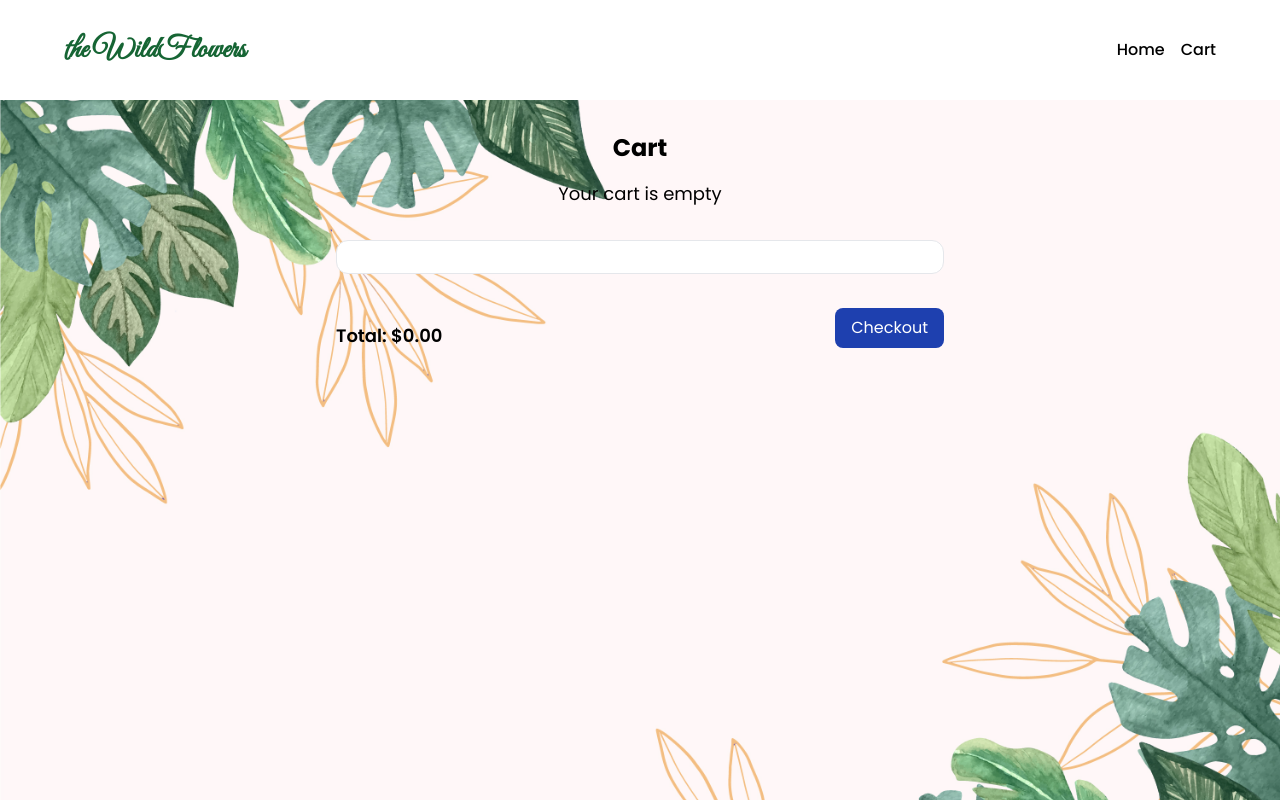
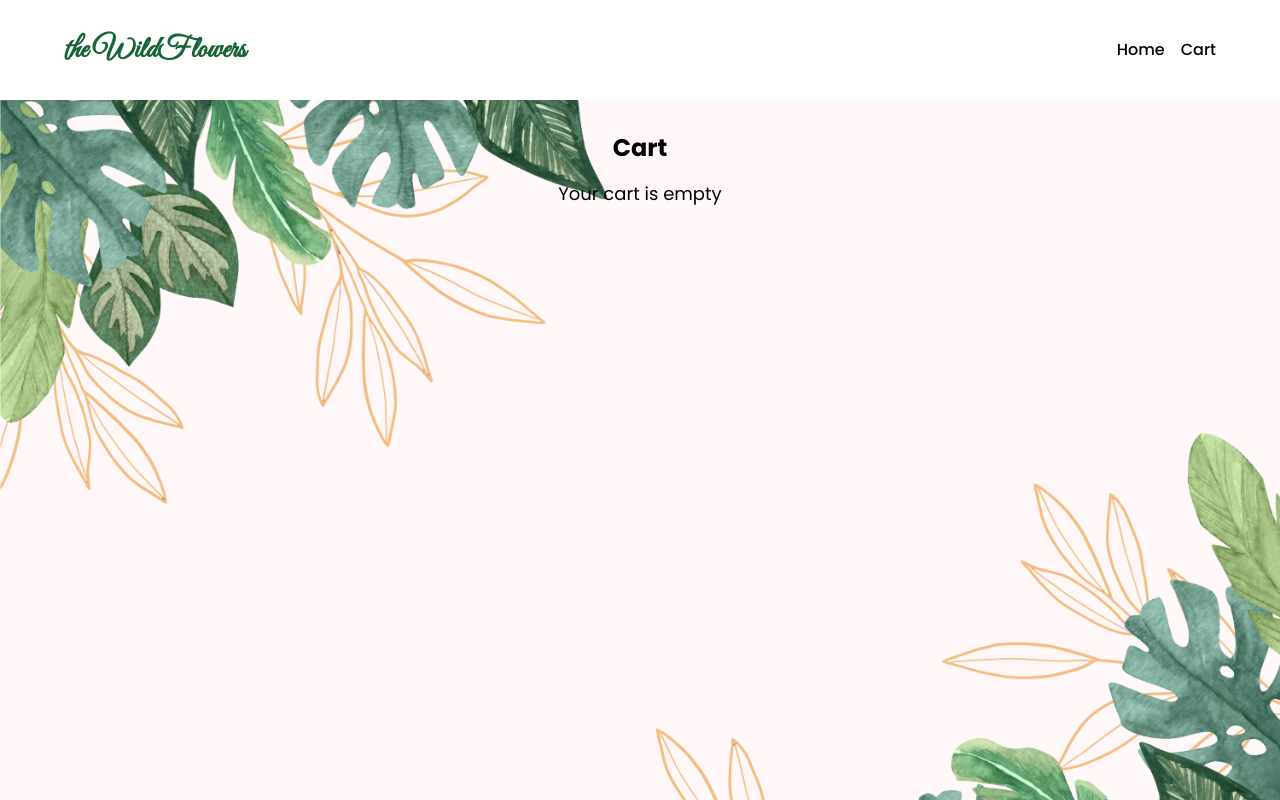
Before and after one commit to Ne0sky/theWildflowers, a React (Vite) app: page /cart in a window 1280 px wide. Shown: the top 800 px of the page. Built offline with nearby package versions, Linux system fonts and the light colour scheme.

Commit message:
fix refresh cart after checkout

```diff
--- a/src/pages/Cart.jsx
+++ b/src/pages/Cart.jsx
@@ -21,18 +21,18 @@ const Cart = () => {
     };
 
     const handleAddQuantity = (_item) => {
-        return () =>{
+        return () => {
             increaseQuantity(_item);
             localStorage.setItem('cartItems', JSON.stringify(cart.items.map(item => item.id === _item.id ? { ...item, quantity: item.quantity + 1 } : item)))
         }
     }
 
     const handleReduceQuantity = (_item) => {
-        return () =>{
-            if(_item.quantity > 1){
+        return () => {
+            if (_item.quantity > 1) {
                 decreaseQuantity(_item);
                 localStorage.setItem('cartItems', JSON.stringify(cart.items.map(item => item.id === _item.id ? { ...item, quantity: item.quantity - 1 } : _item)))
-            }else{
+            } else {
                 handleRemoveFromCart(_item.id)();
             }
         }
@@ -53,8 +53,10 @@ const handleCheckout = () => {
                 </p>
             )}
             <div className='grid grid-cols-1 gap-4 w-full md:w-[80%] lg:w-1/2 py-8'>
+                {
+                    cart.items.length > 0 &&
                     <ul className="grid grid-cols-1 gap-4 w-full border rounded-xl p-4 bg-white">
-                {cart.items.map((item,index) => (
+                        {cart.items.length > 0 && cart.items.map((item, index) => (
                             <li key={item.id} className={` rounded p-2  flex items-center justify-between ${index !== cart.items.length - 1 ? 'border-b' : ''}`}>
                                 <div className="flex flex-col md:flex-row items-center space-x-4 w-1/3">
                                     <img src={item.image} alt={item.name} className="w-12 h-12 object-cover" />
@@ -78,13 +80,18 @@ const handleCheckout = () => {
                             </li>
                         ))}
                     </ul>
+                }
+                {cart.items.length > 0 &&
                     <div className='flex items-center justify-between'>
                         <h3 className="text-lg font-semibold mt-8">Total: ${cart.items.reduce((acc, item) => acc + item.price * item.quantity, 0).toFixed(2)}</h3>
 
 
                         <button className="bg-blue-800 text-white px-4 py-2 rounded-lg mt-4" onClick={handleCheckout}>Checkout</button>
                     </div>
+                }
+
             </div>
+
         </div>
     );
 };
--- a/src/pages/Checkout.jsx
+++ b/src/pages/Checkout.jsx
@@ -2,7 +2,7 @@ import React, { useState } from 'react';
 import useCartContext from '../hooks/useCartContext';
 import usePlaceOrder from '../hooks/usePlaceOrder';
 const Checkout = () => {
-    const { cart } = useCartContext();
+    const { cart, addToCart, removeFromCart } = useCartContext();
     const { placeOrder, isPending, error } = usePlaceOrder();
     const [customerInfo, setCustomerInfo] = useState({
         customer: '',
@@ -28,6 +28,16 @@ const Checkout = () => {
         ]
         console.log('Submitted:', customerInfo);
         const res = await placeOrder(customerInfo);
+        if (res) {
+            localStorage.removeItem('cartItems');
+            cart.items.forEach(item => removeFromCart(item.id));
+            setCustomerInfo({
+                customer: '',
+                address: '',
+                phone: '',
+                items: []
+            });
+        }
         console.log(res);
 
     };
```
Lines whose indentation alone changed are shown as unchanged.
